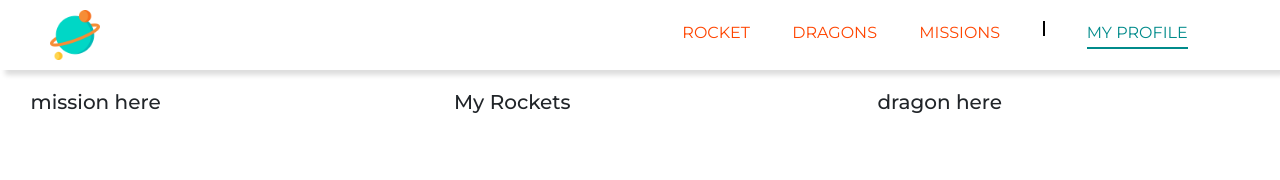
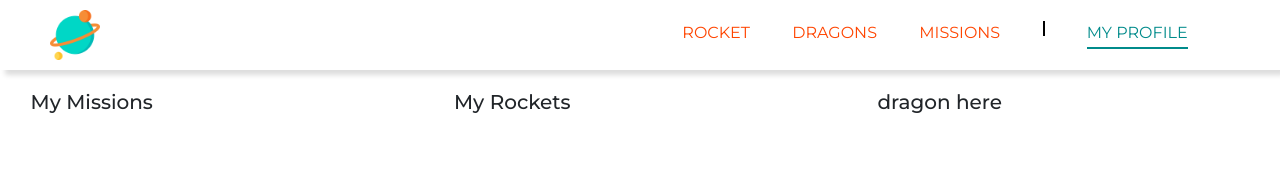
Before and after one commit to kusiLaw/Space_Travelers_Hub, a React (Create React App) app: page /myProfile in a window 1280 px wide. Shown: the top 180 px of the page. Built offline with nearby package versions, Linux system fonts and the light colour scheme.

Commit message:
Show joined missions in my profile

```diff
--- a/src/Components/Pages/myProfile.js
+++ b/src/Components/Pages/myProfile.js
@@ -5,13 +5,16 @@ import style from '../style/myProfile.module.css';
 function MyProfile() {
   const rockets = useSelector((state) => state.rockets);
   const dragons = useSelector((state) => state.dragons);
+  const joinedMissions = useSelector(state => state.missions.filter((mission) => mission.reserved));
 
   return (
     <div className={style.profile_container}>
 
       <div className={style.reserved_container}>
-        {/* add mission reserve here */}
-        <h2>mission here</h2>
+      <h2>My Missions</h2>
+            <ul>
+              {joinedMissions.map((mission) => <li key={mission.mission_id}>{mission.missionName}</li>)}
+            </ul>
       </div>
 
       <div className={style.reserved_container}>
```
